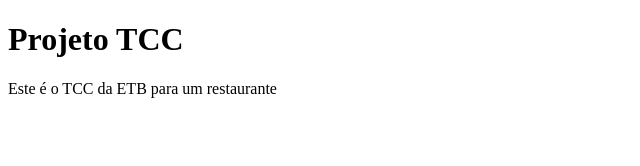
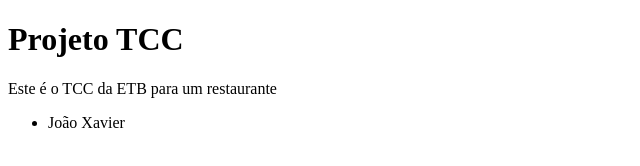
Before and after one commit to jxavierjorge/php-restaurante-tcc, a plain HTML site: page index.html in a window 1280 px wide. Shown: the full height of the page, 0-640 px from the left. Drawn offline with Linux system fonts and the light colour scheme.

Commit message:
Lista
professor adicionado

```diff
--- a/index.html
+++ b/index.html
@@ -6,5 +6,8 @@
 <body>
 <h1>Projeto TCC</h1>
 <p>Este é o TCC da ETB para um restaurante</p>
+<ul>
+<li>João Xavier</li>
+</ul>
 </body>
 </html>
```
